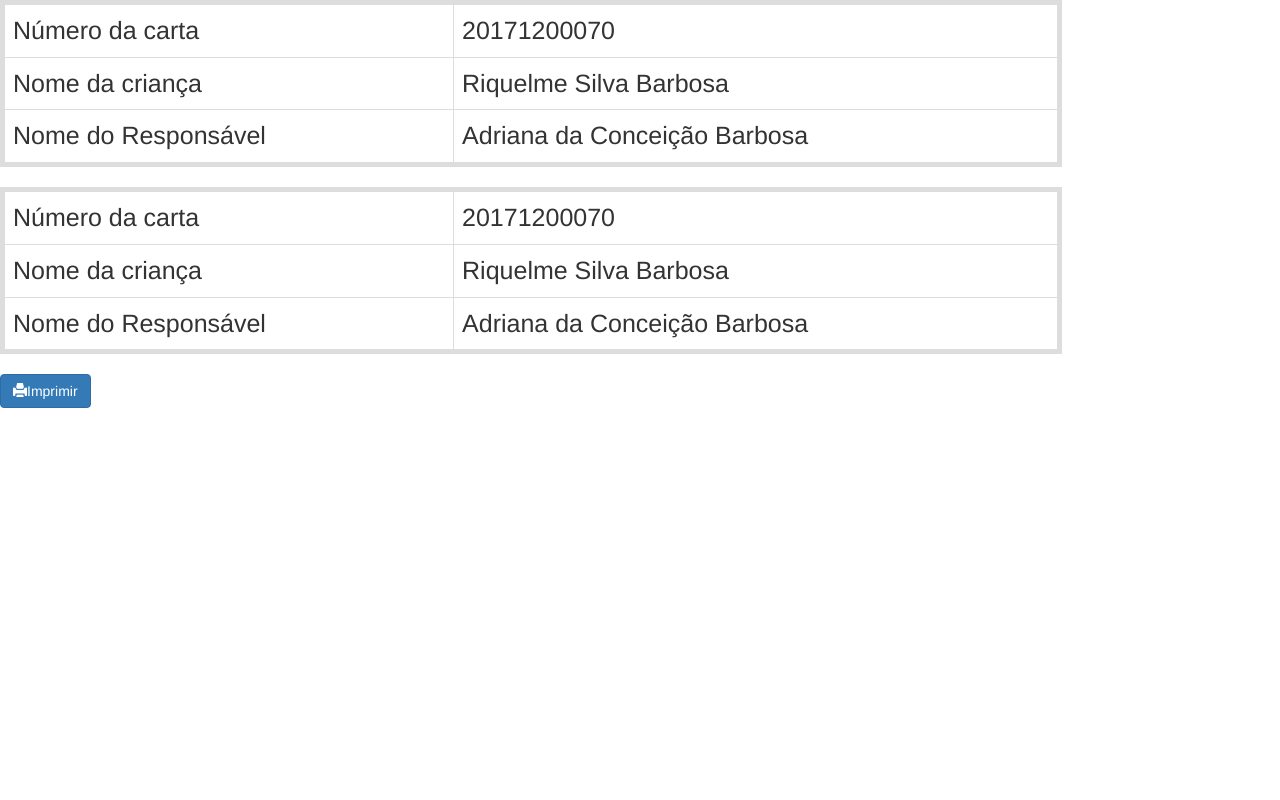
After one commit to jpaulocs/natal-solidario, a CodeIgniter app: page /database/presente/gerarEtiqueta/ in a window 1280 px wide. The commit adds this page. Run offline with CodeIgniter, Linux system fonts and the light colour scheme.

Commit message:
Geração das etiquetas para os presentes

```diff
--- a/application/controllers/Presente.php
+++ b/application/controllers/Presente.php
@@ -121,4 +121,15 @@ class Presente extends CI_Controller{
             $this->load->view('layouts/main_presente',$data);
         }
     }
+
+    function gerarEtiqueta() {
+        $data = Array(
+            'numeroCarta' => '20171200070',
+            'nomeResponsavel' => 'Adriana da Conceição Barbosa',
+            'nomeCrianca' => 'Riquelme Silva Barbosa'
+        );
+
+        //load the view and saved it into $html variable
+        $this->load->view('presente/template_etiqueta', $data);
+    }
 }
--- a/application/views/presente/add.php
+++ b/application/views/presente/add.php
@@ -74,7 +74,7 @@
 				<div class="panel-body">
 					<h4>Colar a etiqueta preferencialmente em <b>dois lugares</b> de forma que fique <b>bem fixado</b> e <b>visível</b>.</h4>
 				</div>
-				<div class="panel-footer"><a href="" class="btn btn-success">Baixar a etiqueta</a></div>
+				<div class="panel-footer"><a href="<?php echo site_url('presente/gerarEtiqueta/'.$cartaSelecionada['numero']); ?>" class="btn btn-success" target="_blank">Visualizar etiqueta</a></div>
 			</div>
 		</div>
 		<div class="box">
--- /dev/null
+++ b/application/views/presente/template_etiqueta.php
@@ -0,0 +1,55 @@
+<html>
+<head>
+	<link rel="stylesheet" href="http://natalsolidario.dev/resources/css/bootstrap.min.css">
+	<link rel="stylesheet" href="http://natalsolidario.dev/resources/css/font-awesome.min.css">
+    <title>Etiqueta - Carta número <?php echo $numeroCarta; ?></title>
+</head>
+<body>
+
+        <div class="row">
+          <div class="col-md-10" style="">
+            <table class="table table-bordered" style="border-width: thick; font-size:25px">
+              <thead></thead>
+              <tbody>
+                <tr>
+                  <td>Número da carta</td>
+                  <td><?php echo $numeroCarta; ?></td>
+                </tr>
+                <tr>
+                  <td>Nome da criança</td>
+                  <td><?php echo $nomeCrianca; ?></td>
+                </tr>
+                <tr>
+                  <td>Nome do Responsável</td>
+                  <td><?php echo $nomeResponsavel; ?></td>
+                </tr>
+              </tbody>
+            </table>
+          </div>
+        </div>
+      </div>
+      <div class="row">
+          <div class="col-md-10" style="">
+            <table class="table table-bordered" style="border-width: thick; font-size:25px">
+              <thead></thead>
+              <tbody>
+                <tr>
+                  <td>Número da carta</td>
+                  <td><?php echo $numeroCarta; ?></td>
+                </tr>
+                <tr>
+                  <td>Nome da criança</td>
+                  <td><?php echo $nomeCrianca; ?></td>
+                </tr>
+                <tr>
+                  <td>Nome do Responsável</td>
+                  <td><?php echo $nomeResponsavel; ?></td>
+                </tr>
+              </tbody>
+            </table>
+          </div>
+        </div>
+      </div>
+    <button class="btn btn-primary hidden-print" onclick="window.print()"><span class="glyphicon glyphicon-print" aria-hidden="true"></span>Imprimir</button>
+</body>
+</html>
```
Also changed, not shown: application/controllers/Envio_Email.php (+6 -3 lines).
